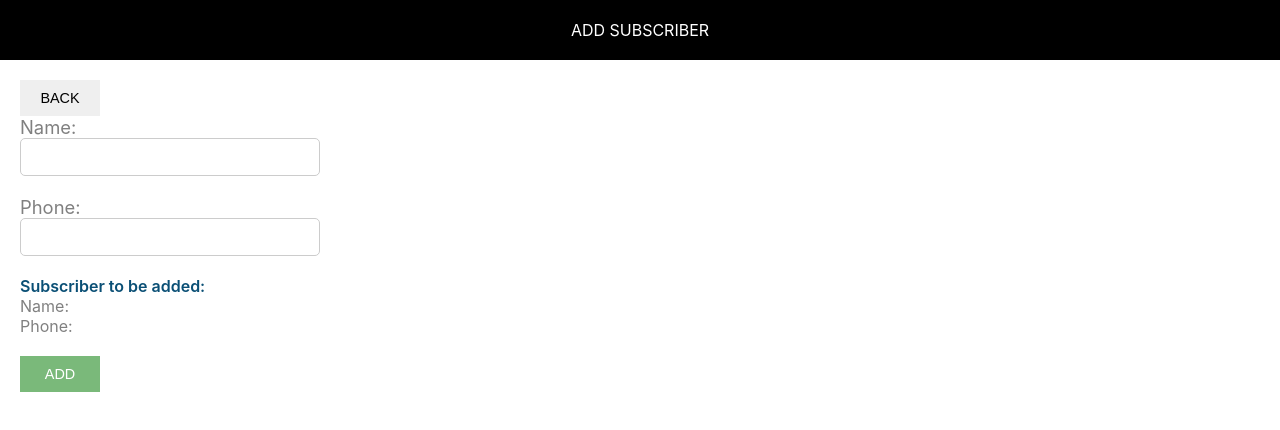
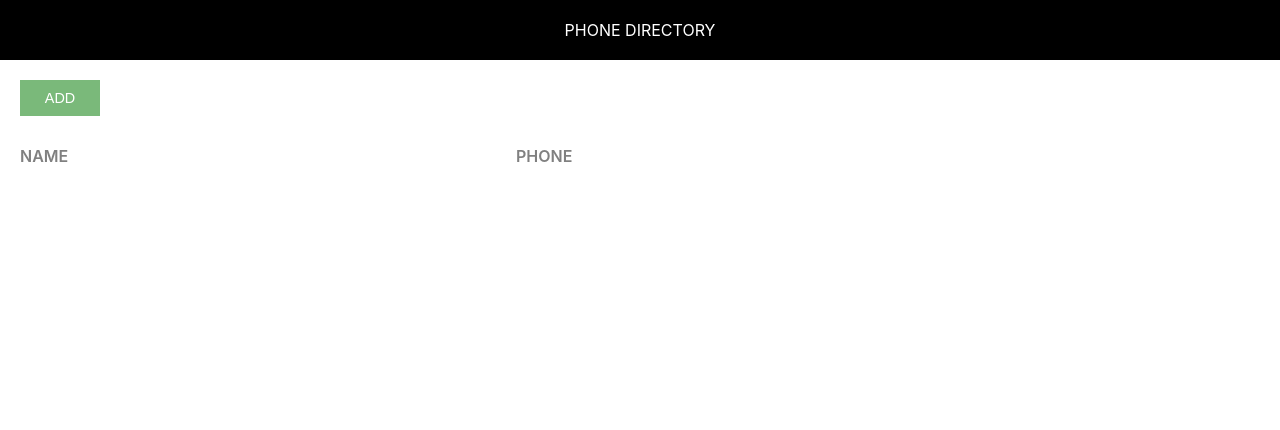
Before and after one commit to pranavsachdeva/phone-directory, a React (Create React App) app: page / in a window 1280 px wide. Shown: the top 430 px of the page. Built offline with nearby package versions, Linux system fonts and the light colour scheme.

Commit message:
State: Added state in ‘AddSubscriber’ and ‘App’ components

```diff
--- a/src/AddSubscriber.js
+++ b/src/AddSubscriber.js
@@ -3,7 +3,24 @@ import Header from './Header';
 import './AddSubscriber.css';
 
 class AddSusbscriber extends Component {
+    constructor() {
+        super();
+        this.state = {
+            id: 0,
+            name: '',
+            phone: ''
+        }
+    }
+
+    inputChangedHandler = (e) => {
+        const state = this.state;
+        state[e.target.name] = e.target.value;
+        this.setState(state);
+    }
+
     render() {
+        const {name, phone} = this.state;
+
         return (
             <div>
                 <Header heading="Add Subscriber" />
@@ -12,14 +29,14 @@ class AddSusbscriber extends Component {
 
                     <form className="subscriber-form">
                         <label htmlFor="name" className="label-control">Name: </label><br/>
-                        <input id="name" type="text" className="input-control" name="name"/><br/><br/>
+                        <input id="name" type="text" className="input-control" name="name" onChange={this.inputChangedHandler}/><br/><br/>
                         <label htmlFor="phone" className="label-control">Phone: </label><br/>
-                        <input id="phone" type="text" className="input-control" name="phone"/><br/><br/>
+                        <input id="phone" type="text" className="input-control" name="phone" onChange={this.inputChangedHandler}/><br/><br/>
 
                         <div className="subscriber-info-container">
                             <span className="subscriber-to-add-heading">Subscriber to be added: </span><br/>
-                            <span className="subscriber-info">Name: </span><br/>
-                            <span className="subscriber-info">Phone: </span><br/>
+                            <span className="subscriber-info">Name: {name}</span><br/>
+                            <span className="subscriber-info">Phone: {phone}</span><br/>
                         </div>
 
                         <button type="submit" className="custom-btn add-btn">Add</button>
--- a/src/App.js
+++ b/src/App.js
@@ -4,19 +4,14 @@ import './App.css';
 
 
 class App extends Component {
+  constructor() {
+    super();
+    this.state = {
+      subscribersListToShow: []
+    }
+  }
+
   render() {
-    let subscribers = [
-      {
-        id: 1,
-        name: "Pranav Sachdeva",
-        phone: "7404040064"
-      },
-      {
-        id: 2,
-        name: "Rohan Mittal",
-        phone: "9855889355"
-      }
-    ];
 
     return (
    <div>
@@ -30,7 +25,7 @@ class App extends Component {
             <span className="grid-item phone-heading">Phone</span>
           </div>
           {
-            subscribers.map(sub => {
+             this.state.subscribersListToShow.map(sub => {
               return <div key={sub.id} className="grid-container">
                 <span className="grid-item">{sub.name}</span>
                 <span className="grid-item">{sub.phone}</span>
--- a/src/index.js
+++ b/src/index.js
@@ -5,7 +5,7 @@ import App from './App';
 import * as serviceWorker from './serviceWorker';
 import AddSusbscriber from './AddSubscriber';
 import './common/common.css';
-ReactDOM.render(<AddSusbscriber />, document.getElementById('root'));
+ReactDOM.render(<App />, document.getElementById('root'));
 // unregister() to register() below. Note this comes with some pitfalls.
 // Learn more about service workers: https://bit.ly/CRA-PWA
 serviceWorker.unregister();
```
